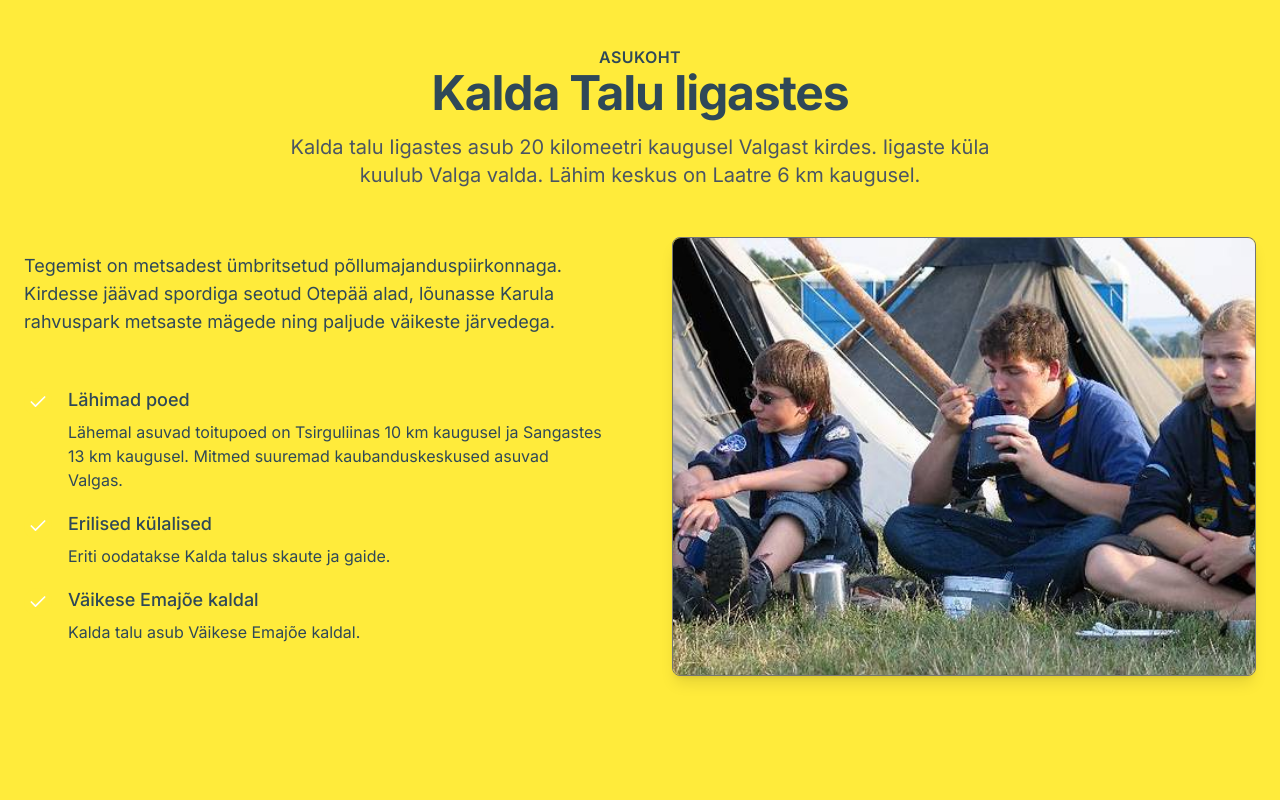
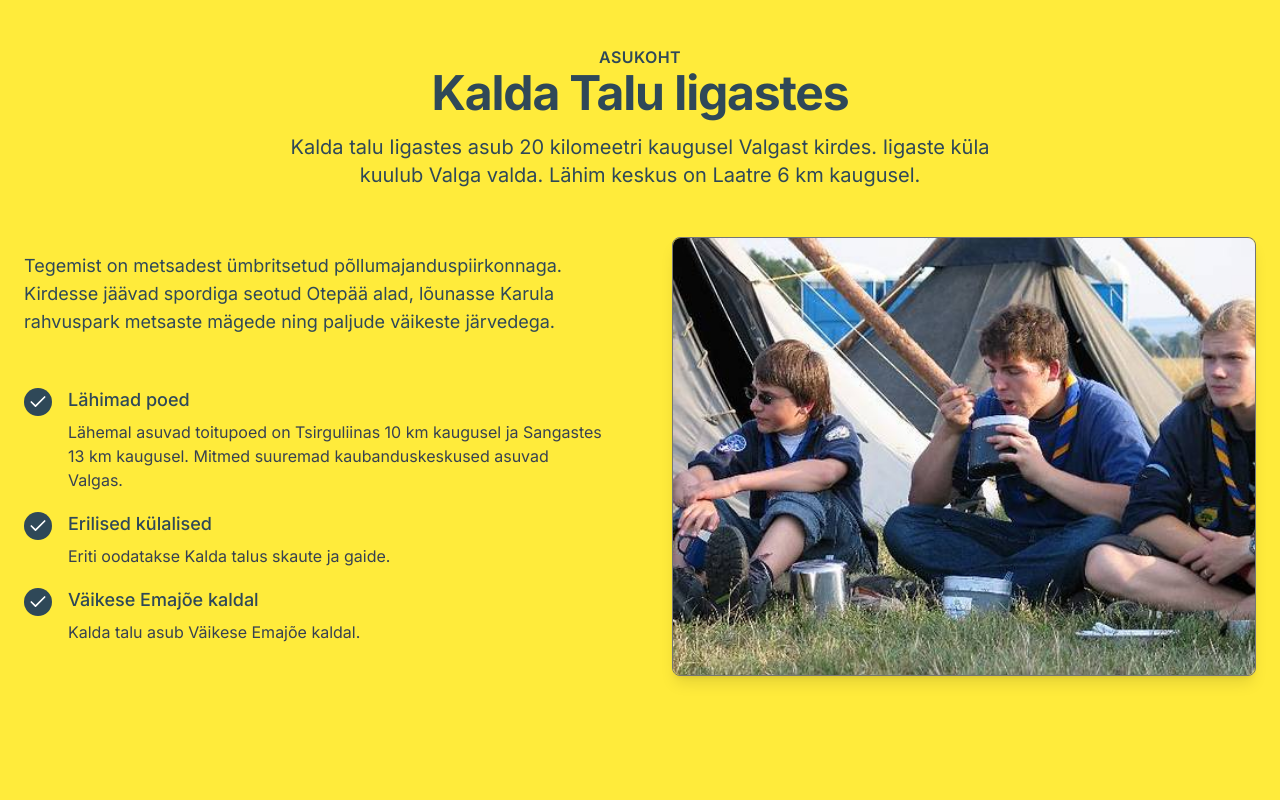
Before and after one commit to 77ccreed/kalda-next, a Next.js app: page /en in a window 1280 px wide. Shown: the part 4080-4880 px from the top of the page. Built offline with nearby package versions, Linux system fonts and the light colour scheme.

Commit message:
refactor: Update Content component styling and text color

```diff
--- a/src/components/Content.tsx
+++ b/src/components/Content.tsx
@@ -38,13 +38,13 @@ const Content = ({
   hasBackground = false,
 }: ContentProps) => {
   return (
-    <WidgetWrapper id={id || ''} hasBackground={hasBackground} containerClass={`${isAfterContent ? 'py-0 md:py-0 lg:py-0 pb-12 md:pb-16 lg:pb-20' : ''}`}>
+    <WidgetWrapper id={id || ''} hasBackground={hasBackground} containerClass={`${isAfterContent ? 'py-0 md:py-0 lg:py-0 pb-12 md:pb-16 lg:pb-20' : 'py-12 md:py-16 lg:py-20'}`}>
       {header && (
         <Headline
           header={header}
           containerClass="text-center mb-8"
-          titleClass="text-3xl sm:text-5xl font-bold text-primary-foreground"
-          subtitleClass="mt-4 text-xl text-gray-600"
+          titleClass="text-4xl sm:text-5xl font-bold text-primary-foreground"
+          subtitleClass="mt-4 text-xl text-secondary"
         />
       )}
       <div className="mx-auto max-w-7xl">
@@ -55,12 +55,12 @@ const Content = ({
               <div className="gap-4 md:gap-y-6">
                 {items.map((item, idx) => (
                   <div key={idx} className="flex max-w-full mb-4">
-                    <div className="flex-shrink-0 w-7 h-7 flex items-center justify-center rounded-full bg-primary text-white mr-4 rtl:mr-0 rtl:ml-4 mt-1 p-1">
+                    <div className="flex-shrink-0 w-7 h-7 flex items-center justify-center rounded-full bg-secondary text-white mr-4 rtl:mr-0 rtl:ml-4 mt-1 p-1">
                       {item.icon ? <item.icon className="w-5 h-5" /> : <Check className="w-5 h-5" />}
                     </div>
                     <div>
                       <h3 className="text-lg font-medium leading-6 text-primary-foreground mt-1 mb-2">{item.title}</h3>
-                      <p className="mt-1 text-primary-foreground">{item.description}</p>
+                      <p className="mt-1 text-gray-700">{item.description}</p>
                     </div>
                   </div>
                 ))}
```
